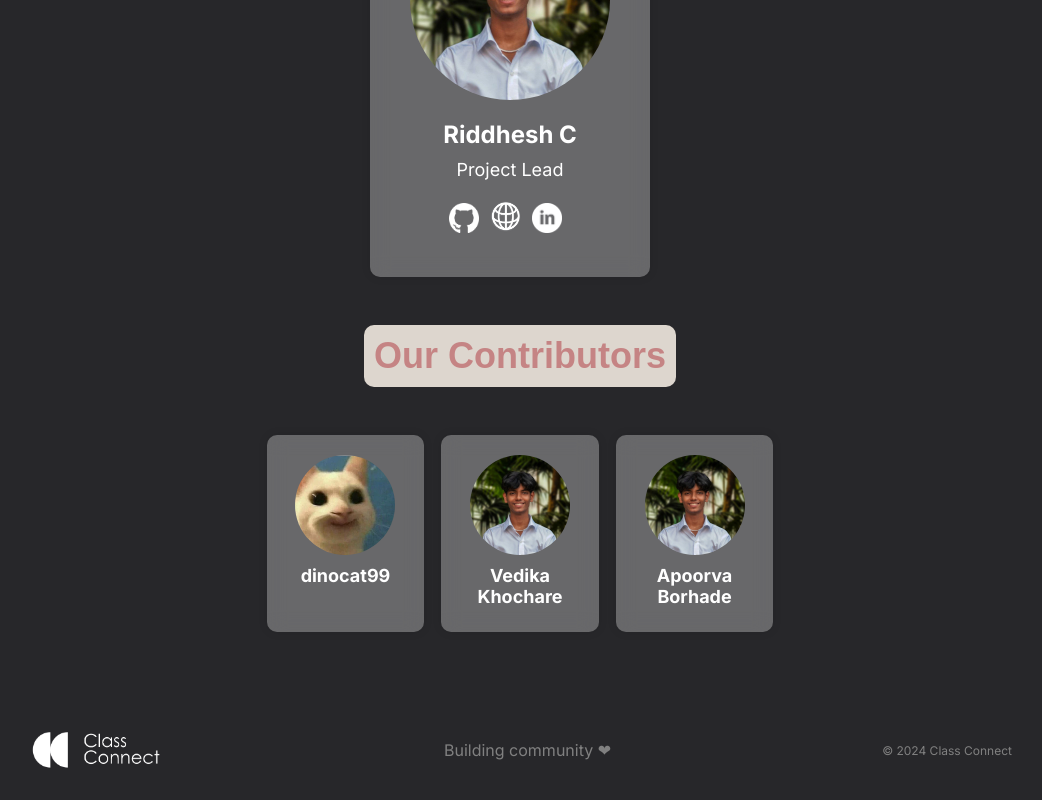
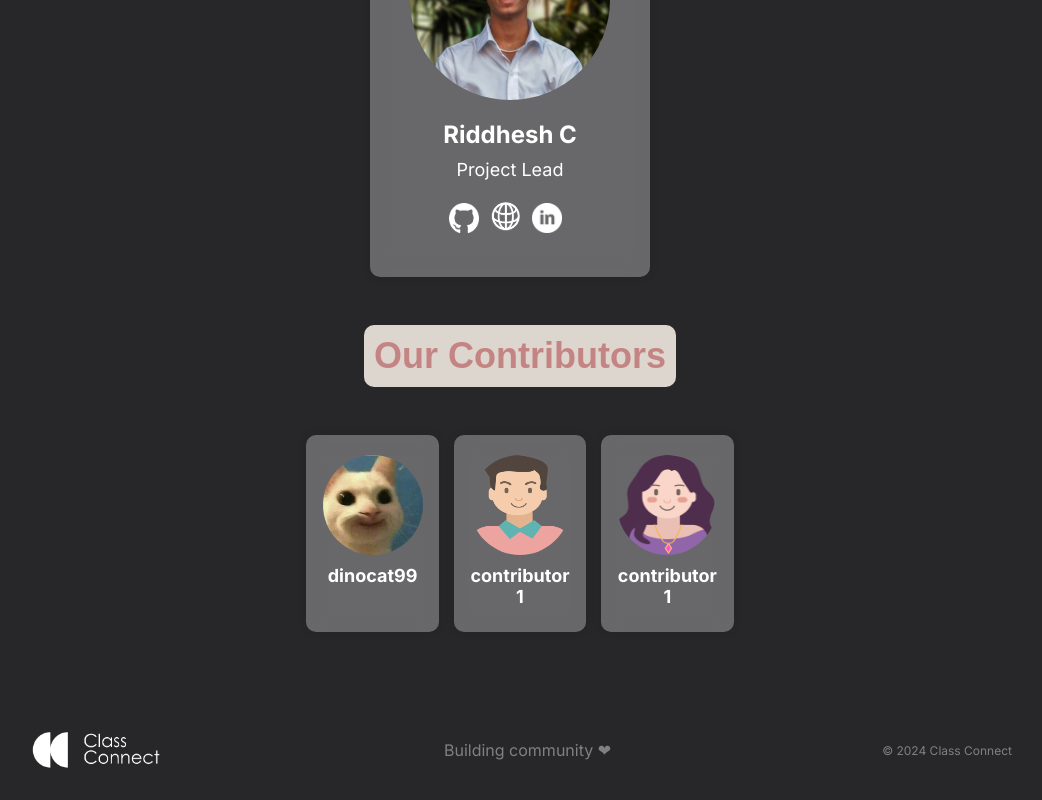
Before and after one commit to classconnect-hub/Class-Connect, a Next.js app: page /about in a window 1280 px wide. Shown: the part 486-1286 px from the top of the page, without its empty margins (120-1162 px from the left). Built offline with nearby package versions, Linux system fonts and the light colour scheme; a web font is replaced by a local one.

Commit message:
Minor styling updates and code refactoring

```diff
--- a/src/app/about/page.jsx
+++ b/src/app/about/page.jsx
@@ -13,13 +13,13 @@ const teamMembers = [
     link: "#",
   },
   {
-    image: "/rid.jpg",
-    name: "Vedika Khochare",
+    image: "/contro-1.png",
+    name: "contributor 1",
     link: "https://riddhesh.vercel.app/",
   },
   {
-    image: "/rid.jpg",
-    name: "Apoorva Borhade",
+    image: "/contro-2.png",
+    name: "contributor 1",
     link: "https://riddhesh.vercel.app/",
   },
   // Add more team members here...
```
Also changed, not shown: public/contro-1.png (added), public/contro-2.png (added).
